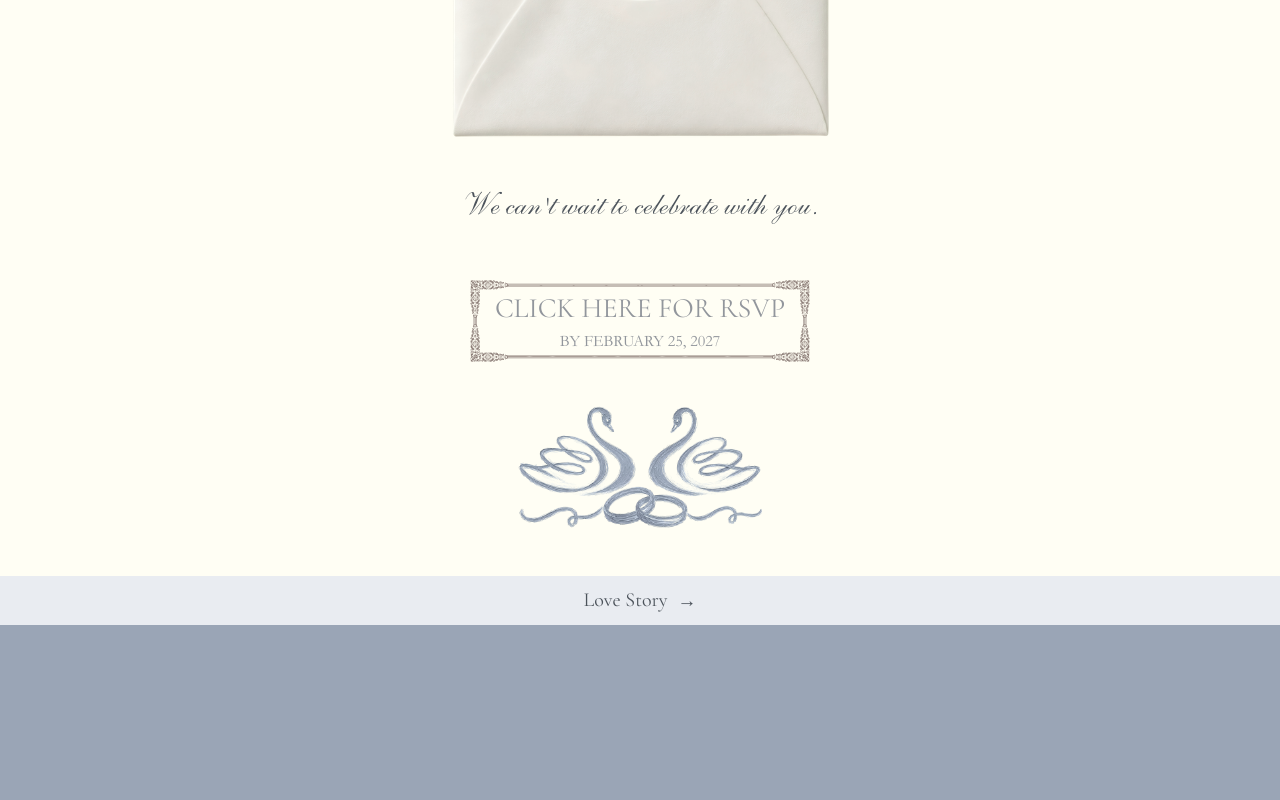
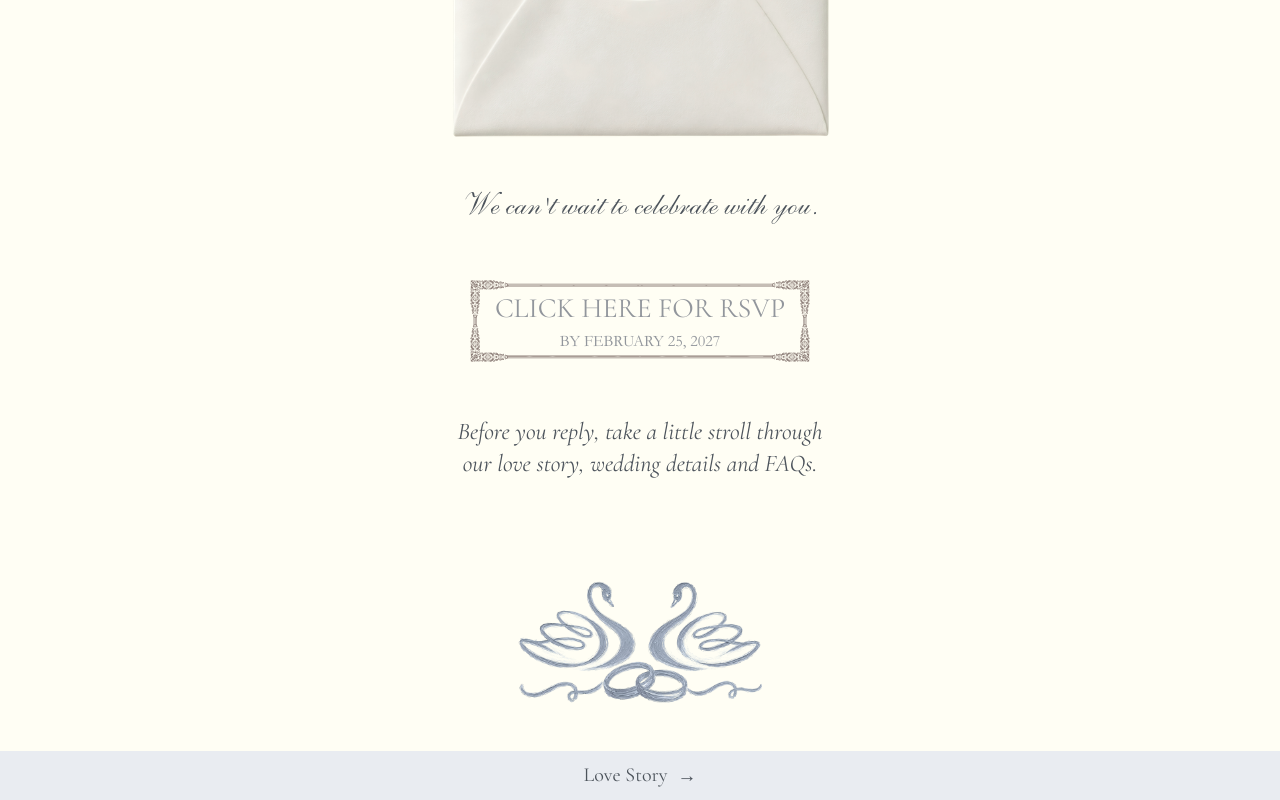
Before and after one commit to Russamadda/weddinginvitation, a Next.js app: page / in a window 1280 px wide. Shown: the part 2455-3255 px from the top of the page. Before the commit the page ends 3080 px from the top, so only its background shows below. Built offline with nearby package versions, Linux system fonts and the light colour scheme; no server answers.

Commit message:
Guide guests through the site and add FAQ RSVP button

```diff
--- a/app/globals.css
+++ b/app/globals.css
@@ -59,8 +59,8 @@ img { display: block; max-width: none; }
 .countdown-label { font-size: 6.601px; line-height: 7.661px; text-transform: uppercase; }
 .countdown-caption { position: absolute; left: 174.74px; top: 63px; font: 400 23px/32px "Cormorant SC", Georgia, serif; text-transform: uppercase; }
 .countdown-caption span { position: absolute; white-space: nowrap; left: 80.536px; top: 23.237px; font: 400 30.6665px/42.55px "Shelley Script", cursive; text-transform: none; }
-.home-rsvp { height: 925px; }
-.rsvp-artboard { width: 600px; height: 925px; position: relative; margin: auto; text-align: center; }
+.home-rsvp { height: 1100px; }
+.rsvp-artboard { width: 600px; height: 1100px; position: relative; margin: auto; text-align: center; }
 .envelope-composition { position: absolute; width: 382.778px; height: 464.565px; left: 108.61px; top: 24.2572px; }
 .envelope-crop { position: absolute; inset: 0; overflow: hidden; }
 .envelope-crop img { position: absolute; width: 420.552px; height: 577.767px; left: -18.0522px; top: -47.8384px; }
@@ -73,7 +73,7 @@ img { display: block; max-width: none; }
 .rsvp-link img { position: absolute; inset: 0; width: 100%; height: 100%; opacity: .6; }
 .rsvp-link span { position: relative; width: 100%; font: 400 28px/36px "Cormorant SC", Georgia, serif; }
 .rsvp-link small { position: relative; width: 100%; font: 400 16px/22px "Garamond", Georgia, serif; }
-.swans-crop { position: absolute; width: 244.503px; height: 138.924px; left: 177.75px; top: 750px; overflow: hidden; }
+.swans-crop { position: absolute; width: 244.503px; height: 138.924px; left: 177.75px; top: 925px; overflow: hidden; }
 .swans-crop img { position: absolute; width: 264.471px; height: 264.471px; left: -9.4293px; top: -64.3496px; }
 .site-footer { height: 49px; background: #e9ecf1; display: grid; place-items: center; color: var(--slate); font-size: 20px; line-height: 28px; }
 
@@ -120,7 +120,7 @@ img { display: block; max-width: none; }
   .marriage-line { position: static; font-size: clamp(20px, 5.5vw, 28px); line-height: 1.3; }
   .marriage-line time { display: inline-block; margin-top: 6px; font-size: .9em; }
   .countdown { height: calc(100vw * 132 / 600); }
-  .home-rsvp { height: calc(100vw * 925 / 600); }
+  .home-rsvp { height: calc(100vw * 1100 / 600); }
   .love-story-main { min-height: 0; }
   .love-story-content { width: 100%; height: auto; padding: 62.2666px 24px 100px; }
   .love-story-content h1 { position: relative; top: 40px; margin-bottom: 103px; }
@@ -440,8 +440,6 @@ html:has(.admin-page), body:has(.admin-page) { background: #f2f5f9; }
 .guest-site:is([data-language='no'], [data-language='lt']) .rsvp-link { left: 75px; width: 450px; height: 110px; }
 .guest-site:is([data-language='no'], [data-language='lt']) .rsvp-link img { height: 110px; }
 .guest-site:is([data-language='no'], [data-language='lt']) .rsvp-link > span { width: 400px; font-size: 24px; line-height: 28px; text-wrap: balance; }
-.guest-site:is([data-language='no'], [data-language='lt']) .swans-crop { top: 775px; }
-.guest-site:is([data-language='no'], [data-language='lt']) .home-rsvp, .guest-site:is([data-language='no'], [data-language='lt']) .rsvp-artboard { height: 950px; }
 /* Translated paragraphs may be longer. Let the page flow grow with the text. */
 .guest-site:is([data-language='no'], [data-language='lt']) .love-story-main { min-height: 0; }
 .guest-site:is([data-language='no'], [data-language='lt']) .love-story-content { width: min(600px, 100%); height: auto; padding: 62.2666px 24px 100px; }
@@ -471,9 +469,6 @@ html:has(.admin-page), body:has(.admin-page) { background: #f2f5f9; }
 .guest-site:is([data-language='no'], [data-language='lt']) .details-palette { position: relative; top: auto; left: auto; justify-content: center; margin-top: 40px; }
 
 .guest-site:is([data-language='no'], [data-language='lt']) .details-accommodations h2 { font-size: clamp(18px, 5.5vw, 30px); }
-@media (max-width: 600px) {
-  .guest-site:is([data-language='no'], [data-language='lt']) .home-rsvp { height: calc(100vw * 950 / 600); }
-}
 
 @media (min-width: 701px) { .admin-form-grid { grid-template-columns: repeat(2, 1fr); } }
 
@@ -504,3 +499,12 @@ html:has(.admin-page), body:has(.admin-page) { background: #f2f5f9; }
 
 .site-footer a { display: inline-flex; align-items: center; gap: 10px; }
 .footer-arrow { font-family: Georgia, serif; font-size: .95em; }
+
+.rsvp-browse-note { position: absolute; top: 765px; left: 60px; width: 480px; color: var(--slate); font: italic 400 24px/32px "Cormorant Garamond", Georgia, serif; text-wrap: balance; }
+.faq-main { display: flex; flex-direction: column; min-height: calc(100svh - 84px); }
+.faq-hero { flex-shrink: 0; }
+.faq-questions { margin: 0 auto; }
+.faq-rsvp { position: relative; margin-top: auto; padding: 24px 24px 40px; }
+.faq-rsvp-button { display: inline-flex; align-items: center; justify-content: center; max-width: 100%; min-height: 48px; padding: 12px 28px; border: 1px solid #92969c; border-radius: 999px; background: #e9ecf1; color: var(--slate); font: 400 18px/24px "Cormorant SC", Georgia, serif; }
+.faq-rsvp-button:hover { background: #dce1e8; }
+@media (max-width: 600px) { .faq-main { min-height: calc(100svh - 64px); } }
--- a/components/FaqPage.tsx
+++ b/components/FaqPage.tsx
@@ -29,8 +29,10 @@ export default function FaqPage({ inviteToken, language = "en" }: { inviteToken?
             </address>
           </section>
         </div>
+        <div className="faq-rsvp">
+          <Link className="faq-rsvp-button" href={guestHref("/rsvp", inviteToken, language)}>{t(language, "F008")}</Link>
+        </div>
       </main>
-      <footer className="site-footer story-footer"><Link href={guestHref("/rsvp", inviteToken, language)}>{t(language, "S005")} <span className="footer-arrow" aria-hidden="true">→</span></Link></footer>
     </>
   );
 }
--- a/components/HomePage.tsx
+++ b/components/HomePage.tsx
@@ -25,6 +25,7 @@ export default function HomePage({ inviteToken, greeting, guestCount, language =
               <img src="/decorations/rsvp-frame.svg" alt="" aria-hidden="true" />
               <span>{t(language, "H012")}</span><small>{t(language, "H013")}</small>
             </a>
+            <p className="rsvp-browse-note">{t(language, "H014")}</p>
             <div className="swans-crop" aria-hidden="true"><img src="/decorations/swans.png" alt="" /></div>
           </div>
         </section>
--- a/lib/guest-messages.json
+++ b/lib/guest-messages.json
@@ -25,6 +25,7 @@
     "H011": "We can't wait to celebrate with you.",
     "H012": "Click here for RSVP",
     "H013": "by February 25, 2027",
+    "H014": "Before you reply, take a little stroll through our love story, wedding details and FAQs.",
     "L001": "our Love Story",
     "L002": "If there’s one thing our story has taught us, it’s that a little curiosity, and some questionable flirting, can change everything.",
     "L003": "Our story began in the high school cafeteria. Deivi had read that staring at someone could make them fall in love, so he decided to test the theory on Marthe. Three weeks later, she approached him. Whether the experiment worked or she simply wanted an explanation is still up for debate.",
@@ -84,6 +85,7 @@
     "F005": "No.",
     "F006": "Who should I contact if I have questions?",
     "F007": "For travel, accommodation, or wedding questions, please contact us.",
+    "F008": "Reply to your invitation",
     "R001": "RSVP",
     "R002": "We can't wait to celebrate with you.",
     "R003": "Please reply by February 25, 2027.",
@@ -212,6 +214,7 @@
     "H011": "Vi gleder oss til å feire med deg/dere",
     "H012": "Klikk her for å svare på invitasjonen",
     "H013": "Innen 25. februar 2027",
+    "H014": "Ta gjerne en liten titt på historien vår, bryllupsdetaljene og spørsmål og svar før du svarer på invitasjonen.",
     "L001": "Vår kjærlighetshistorie",
     "L002": "Hvis det er én ting vår historie har lært oss, så er det at litt nysgjerrighet og litt tvilsom flørting kan endre alt.",
     "L003": "Vår historie begynte i kantina på videregående. Deivi hadde lest at det å stirre på noen kunne få dem til å forelske seg i ham, og bestemte seg for å teste teorien på den fineste jenta på skolen. Tre uker senere tok hun kontakt. Om det var eksperimentet som fungerte, eller om hun bare ville ha en forklaring på hva han holdt på med, er fortsatt oppe til diskusjon.",
@@ -271,6 +274,7 @@
     "F005": "Nei.",
     "F006": "Hvem skal jeg kontakte om jeg har spørsmål?",
     "F007": "For reiseplanlegging, overnatting eller andre spørsmål, ikke nøl med å ta kontakt.",
+    "F008": "Svar på invitasjonen",
     "R001": "RSVP",
     "R002": "Vi gleder oss til å feire med deg/dere",
     "R003": "Svar innen 25. februar 2027, men gjerne før.",
@@ -399,6 +403,7 @@
     "H011": "Nekantraujame švęsti kartu su Jumis",
     "H012": "Atsakyti į kvietimą",
     "H013": "Iki 2027 m. vasario 25 d.",
+    "H014": "Prieš atsakydami į kvietimą, paskaitykite mūsų istoriją, vestuvių informaciją ir atsakymus į dažniausius klausimus.",
     "L001": "Mūsų meilės istorija",
     "L002": "Jei mūsų istorija ko nors išmokė, tai to, kad šiek tiek smalsumo ir ne itin vykęs flirtas gali pakeisti viską.",
     "L003": "Mūsų istorija prasidėjo mokyklos valgykloje. Deivi buvo skaitęs, kad ilgai žiūrėdamas žmogui į akis gali priversti jį įsimylėti, tad nusprendė šią teoriją išbandyti su gražiausia mokyklos mergina. Po trijų savaičių ji pati jį užkalbino. Ar eksperimentas pavyko, ar ji tiesiog norėjo sužinoti, ką jis čia išdarinėja, iki šiol lieka neaišku.",
@@ -458,6 +463,7 @@
     "F005": "Ne.",
     "F006": "Į ką kreiptis, jei turiu klausimų?",
     "F007": "Jei turite klausimų apie kelionę, nakvynę ar pačias vestuves, drąsiai susisiekite su mumis.",
+    "F008": "Atsakyti į kvietimą",
     "R001": "RSVP",
     "R002": "Nekantraujame švęsti kartu su Jumis",
     "R003": "Atsakymo lauksime iki 2027 m. vasario 25 d., bet būsime dėkingi, jei atsakysite anksčiau.",
```
